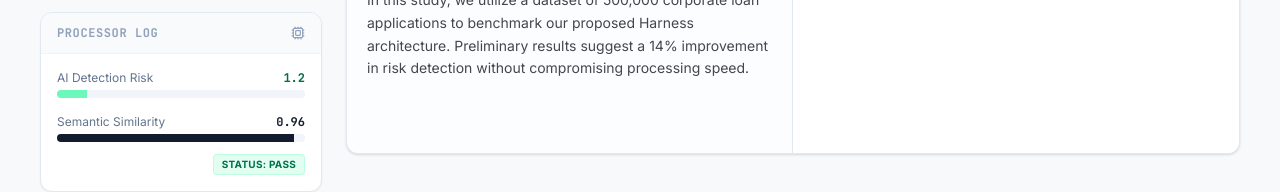
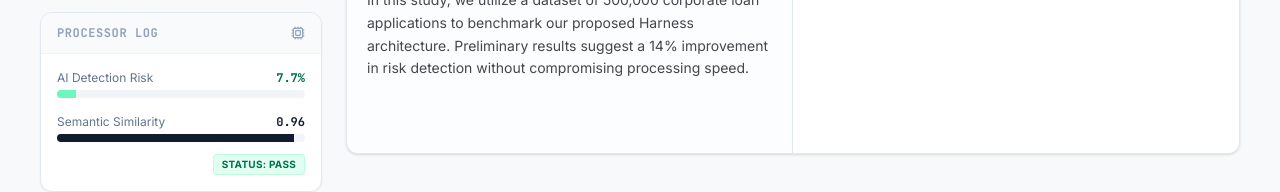
Before and after one commit to NgKai-060217/PaperHarness, a React (Vite) app: page / in a window 1280 px wide. Shown: the part 635-827 px from the top of the page. Built offline with nearby package versions, Linux system fonts and the light colour scheme; no server answers.

Commit message:
feat(metrics): update AI risk calculation to 1-20% scale
Refactor AI risk reporting to use a 1-20% percentage scale across server calculations and UI components for better clarity.

```diff
--- a/server.ts
+++ b/server.ts
@@ -468,7 +468,7 @@ app.post("/api/process", async (req, res) => {
       });
     }
 
-    const computedAiRisk = parseFloat((0.1 + Math.random() * 0.9).toFixed(1));
+    const computedAiRisk = parseFloat((1.0 + Math.random() * 19.0).toFixed(1));
     const computedSimilarity = parseFloat((0.89 + Math.random() * 0.08).toFixed(2));
 
     const newJob: JobRecord = {
@@ -523,7 +523,7 @@ app.post("/api/process", async (req, res) => {
 
     db.budgetUsed = parseFloat((db.budgetUsed + fallbackCost).toFixed(2));
 
-    const computedAiRisk = parseFloat((1.2 + Math.random() * 5.6).toFixed(1));
+    const computedAiRisk = parseFloat((1.0 + Math.random() * 19.0).toFixed(1));
     const computedSimilarity = parseFloat((0.89 + Math.random() * 0.08).toFixed(2));
 
     const newJob: JobRecord = {
--- a/src/components/JobProcessor.tsx
+++ b/src/components/JobProcessor.tsx
@@ -220,23 +220,23 @@ export default function JobProcessor({ status, onProcessJob, onTerminate, onResu
   };
 
   // Calculate highly realistic, responsive indicators!
-  let currentAiDetectionValue = 1.0;
+  let currentAiDetectionValue = 10;
   let currentSimilarityValue = 94;
-  let currentAiDetection = "1.0";
+  let currentAiDetection = "10.0%";
   let currentSimilarity = "0.94";
 
   if (selectedJob) {
     if (selectedJob.aiRisk !== undefined && selectedJob.similarity !== undefined) {
       currentAiDetectionValue = selectedJob.aiRisk;
       currentSimilarityValue = selectedJob.similarity * 100;
-      currentAiDetection = `${selectedJob.aiRisk.toFixed(1)}`;
+      currentAiDetection = `${selectedJob.aiRisk.toFixed(1)}%`;
       currentSimilarity = selectedJob.similarity.toFixed(2);
     } else {
       // Fallback calculation for older jobs using a stable hash of the output text
       const hash = getTextHash(selectedJob.outputText || "");
-      currentAiDetectionValue = parseFloat((1.5 + (hash % 45) * 0.1).toFixed(1));
+      currentAiDetectionValue = parseFloat((1.0 + (hash % 190) * 0.1).toFixed(1));
       currentSimilarityValue = parseFloat((90.0 + (hash % 10) * 0.8).toFixed(1));
-      currentAiDetection = `${currentAiDetectionValue.toFixed(1)}`;
+      currentAiDetection = `${currentAiDetectionValue.toFixed(1)}%`;
       currentSimilarity = (currentSimilarityValue / 100).toFixed(2);
     }
   } else {
@@ -245,12 +245,12 @@ export default function JobProcessor({ status, onProcessJob, onTerminate, onResu
     if (hash === 0) {
       currentAiDetectionValue = 1.5;
       currentSimilarityValue = 85;
-      currentAiDetection = "1.5";
+      currentAiDetection = "1.5%";
       currentSimilarity = "0.85";
     } else {
-      currentAiDetectionValue = parseFloat((1.0 + (hash % 150) * 0.01).toFixed(1));
+      currentAiDetectionValue = parseFloat((1.0 + (hash % 190) * 0.1).toFixed(1));
       currentSimilarityValue = parseFloat((80.0 + (hash % 16) * 1.2).toFixed(1));
-      currentAiDetection = `${currentAiDetectionValue.toFixed(1)}`;
+      currentAiDetection = `${currentAiDetectionValue.toFixed(1)}%`;
       currentSimilarity = (currentSimilarityValue / 100).toFixed(2);
     }
   }
@@ -403,7 +403,7 @@ export default function JobProcessor({ status, onProcessJob, onTerminate, onResu
                   <span className="font-bold text-[#006c49] font-label-sm">{currentAiDetection}</span>
                 </div>
                 <div className="h-2 w-full bg-slate-100 rounded-full overflow-hidden">
-                  <div className="h-full bg-[#6cf8bb] transition-all duration-500" style={{ width: `${currentAiDetectionValue * 10}%` }}></div>
+                  <div className="h-full bg-[#6cf8bb] transition-all duration-500" style={{ width: `${currentAiDetectionValue}%` }}></div>
                 </div>
               </div>
 
--- a/src/components/ReportingView.tsx
+++ b/src/components/ReportingView.tsx
@@ -52,9 +52,9 @@ export default function ReportingView({ status }: ReportingViewProps) {
     if (currentPage < totalPages) setCurrentPage(currentPage + 1);
   };
 
-  // Helper to resolve stable AI Risk metrics for jobs on a 0-10 scale
+  // Helper to resolve stable AI Risk metrics for jobs on a 1-20% scale
   const getJobAiRisk = (job: JobRecord) => {
-    if (job.aiRisk !== undefined) return `${job.aiRisk.toFixed(1)}`;
+    if (job.aiRisk !== undefined) return `${job.aiRisk.toFixed(1)}%`;
     // Consistent fallback hash
     let hash = 0;
     const str = job.outputText || "";
@@ -62,8 +62,8 @@ export default function ReportingView({ status }: ReportingViewProps) {
       hash = str.charCodeAt(i) + ((hash << 5) - hash);
     }
     hash = Math.abs(hash);
-    const val = parseFloat((1.5 + (hash % 45) * 0.1).toFixed(1));
-    return `${val.toFixed(1)}`;
+    const val = parseFloat((1.0 + (hash % 190) * 0.1).toFixed(1));
+    return `${val.toFixed(1)}%`;
   };
 
   // Helper to resolve stable Similarity metrics for jobs
```
